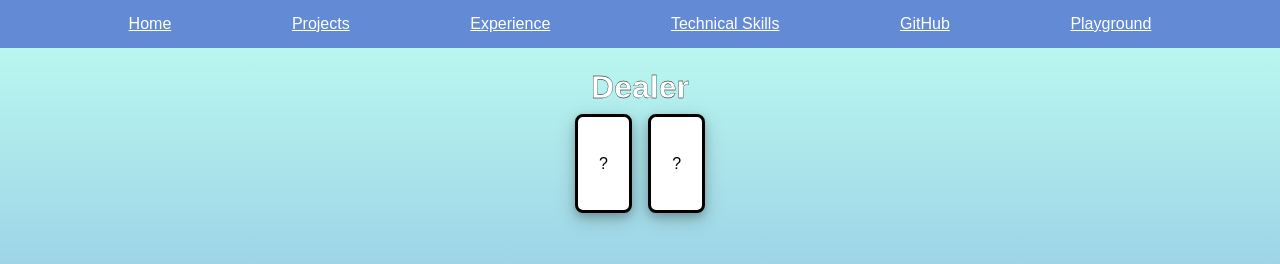
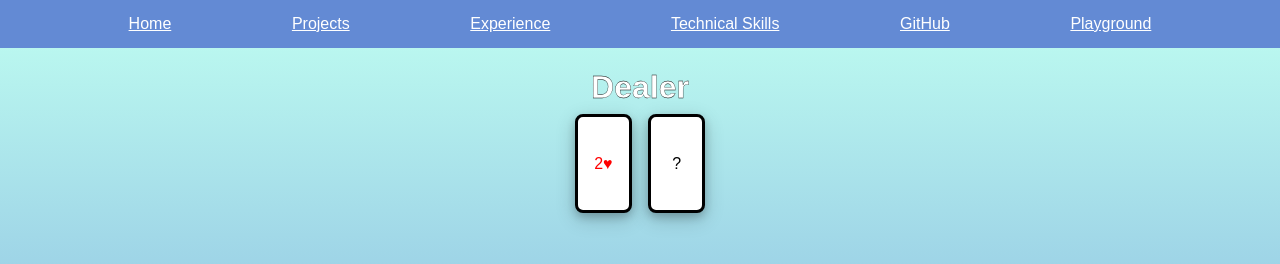
Before and after one commit to ottotsuma/software-engineer-website, a React (Create React App) app: page /blackjack in a window 1280 px wide. Shown: the top 264 px of the page. Built offline with nearby package versions, Linux system fonts and the light colour scheme; a web font is replaced by a local one.

Commit message:
Update blackjack.js

```diff
--- a/src/components/blackjack.js
+++ b/src/components/blackjack.js
@@ -30,6 +30,7 @@ function Blackjack() {
 
   const [score, setScore] = useState(0);
   const [play, setPlay] = useState();
+  const [playD, setPlayD] = useState();
   const [win, setWin] = useState("It is your first match!");
   const [wins, setWins] = useState(0);
   const [losses, setLosses] = useState(0);
@@ -45,7 +46,11 @@ function Blackjack() {
     for (let index = 0; index < values.length; index++) {
       for (let x = 0; x < suits.length; x++) {
         let weight = parseInt(values[index]);
-        if (values[index] === "J" || values[index] === "Q" || values[index] === "K")
+        if (
+          values[index] === "J" ||
+          values[index] === "Q" ||
+          values[index] === "K"
+        )
           weight = 10;
         if (values[index] === "A") weight = 11;
         let card = { Value: values[index], Suit: suits[x], Weight: weight };
@@ -140,34 +145,33 @@ function Blackjack() {
       setWin("You went BUST!");
       setLosses(losses + 1);
       restart();
-      setScore(players[0].Points);
-      playersHand();
+
       // If dealer has more then 21 points, dealer bust.
     } else if (players[1].Points > 21) {
       setWin("Dealer Bust!!");
       setWins(wins + 1);
-      restart();
-      playersHand();
-      setScore(players[0].Points);
+      dealersHand();
+      // restart();
+
       // If player has LESS points then dealer, non of you have gone bust and deal has 17+ points. You lose.
     } else if (players[0].Points < players[1].Points) {
       setWin("You LOST!!!!");
       setLosses(losses + 1);
-      restart();
-      playersHand();
-      setScore(players[0].Points);
+      dealersHand();
+      // restart();
+
       // If player has MORE points then dealer, non of you have gone bust and deal has 17+ points. You win.
     } else if (players[0].Points > players[1].Points) {
       setWin("You won!");
       setWins(wins + 1);
-      restart();
-      playersHand();
+      dealersHand();
+      // restart();
+
       // else they are the same points, and it is a tie.
     } else {
       setWin("Tie!");
-      restart();
-      setScore(players[0].Points);
-      playersHand();
+      dealersHand();
+      // restart();
     }
   }
   function restart() {
@@ -183,28 +187,8 @@ function Blackjack() {
     // deal cards
     dealCards();
     setScore(players[0].Points);
-    let answer = [];
-    for (let index = 0; index < players[0].Hand.length; index++) {
-      if (
-        players[0].Hand[index].Suit === "♥" ||
-        players[0].Hand[index].Suit === "♦"
-      ) {
-        answer.push(
-          <div key={index} style={{ color: "red" }} className="Players-Cards">
-            {players[0].Hand[index].Value}
-            {players[0].Hand[index].Suit}
-          </div>
-        );
-      } else {
-        answer.push(
-          <div key={index} className="Players-Cards">
-            {players[0].Hand[index].Value}
-            {players[0].Hand[index].Suit}
-          </div>
-        );
-      }
-    }
-    setPlay(answer);
+    dealersHandInitial();
+    playersHand();
   }
   function playersHand() {
     let answer = [];
@@ -230,14 +214,64 @@ function Blackjack() {
     }
     setPlay(answer);
   }
+  function dealersHandInitial() {
+    let answer = [];
+    for (let index = 0; index < 1; index++) {
+      if (
+        players[1].Hand[index].Suit === "♥" ||
+        players[1].Hand[index].Suit === "♦"
+      ) {
+        answer.push(
+          <div key={index} style={{ color: "red" }} className="Dealer-Cards">
+            {players[1].Hand[index].Value}
+            {players[1].Hand[index].Suit}
+          </div>
+        );
+      } else {
+        answer.push(
+          <div key={index} className="Dealer-Cards">
+            {players[1].Hand[index].Value}
+            {players[1].Hand[index].Suit}
+          </div>
+        );
+      }
+    }
+    answer.push(
+      <div key={"?"} className="Dealer-Cards">
+        ?
+      </div>
+    );
+    setPlayD(answer);
+  }
+  function dealersHand() {
+    let answer = [];
+    for (let index = 0; index < players[1].Hand.length; index++) {
+      if (
+        players[1].Hand[index].Suit === "♥" ||
+        players[1].Hand[index].Suit === "♦"
+      ) {
+        answer.push(
+          <div key={index} style={{ color: "red" }} className="Dealer-Cards">
+            {players[1].Hand[index].Value}
+            {players[1].Hand[index].Suit}
+          </div>
+        );
+      } else {
+        answer.push(
+          <div key={index} className="Dealer-Cards">
+            {players[1].Hand[index].Value}
+            {players[1].Hand[index].Suit}
+          </div>
+        );
+      }
+    }
+    setPlayD(answer);
+  }
   return (
     <div className="Blackjack">
       <div className="Dealer">
         <h1>Dealer</h1>
-        <div className="Dealer-Hand">
-          <div className="Dealer-Cards">?</div>
-          <div className="Dealer-Cards">?</div>
-        </div>
+        <div className="Dealer-Hand">{playD}</div>
       </div>
       <div>Game: {counter}</div>
       <div className="Player">
```
